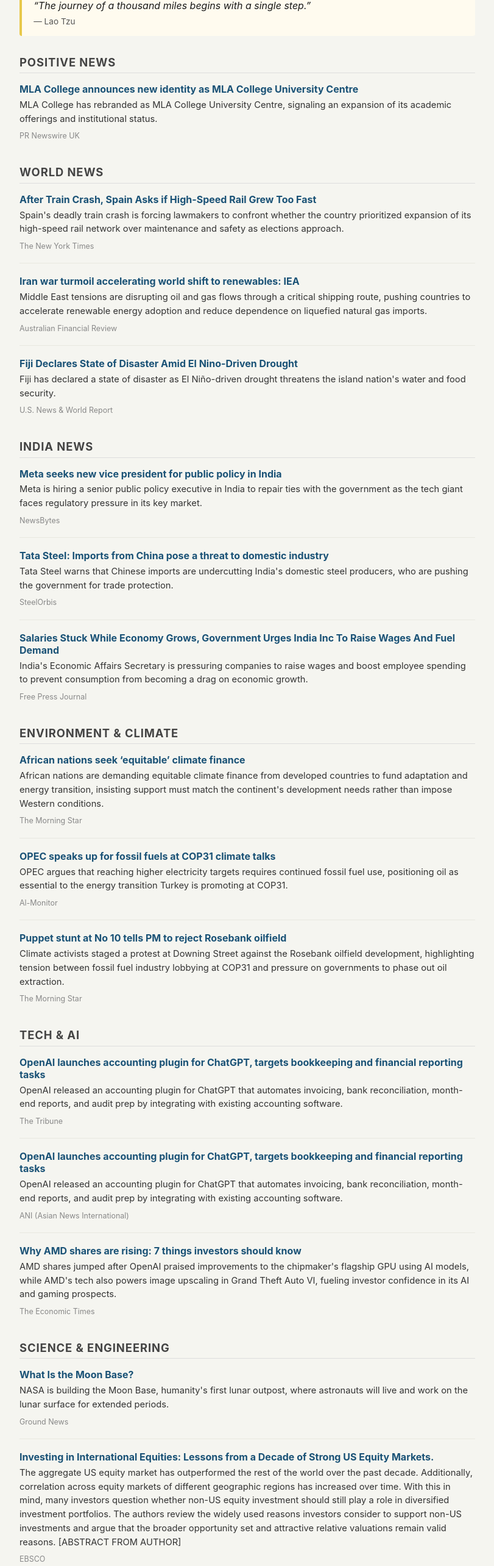
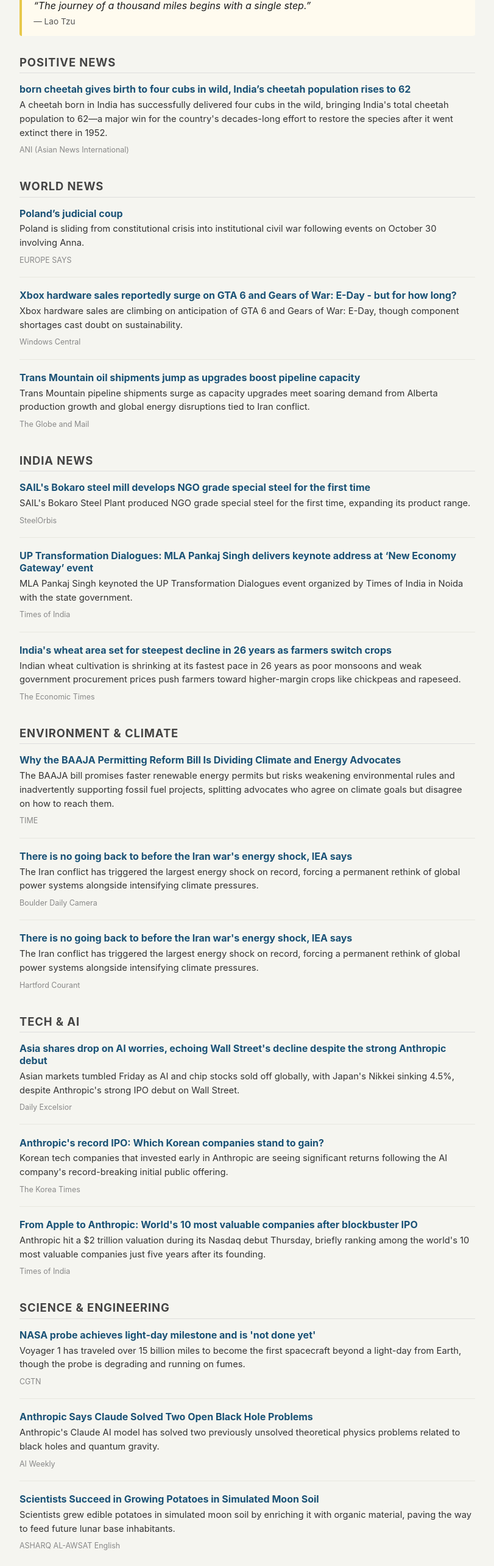
Before and after one commit to gunjantoora/GT-News-Feed, a plain HTML site: page index.html in a window 1280 px wide. Shown: the part 172-2740 px from the top of the page at 61% size, without its empty margins (234-1045 px from the left). Drawn offline with Linux system fonts and the light colour scheme.

Commit message:
chore: daily news feed update 2026-11-20

```diff
--- a/index.html
+++ b/index.html
@@ -3,7 +3,7 @@
 <head>
   <meta charset="UTF-8" />
   <meta name="viewport" content="width=device-width, initial-scale=1.0" />
-  <title>Gunjan's News Feed — Friday, November 20, 2026</title>
+  <title>Gunjan's News Feed — Saturday, November 21, 2026</title>
   <style>
     *, *::before, *::after { box-sizing: border-box; }
     body {
@@ -133,7 +133,7 @@
 <body>
   <header>
     <h1>Gunjan's News Feed</h1>
-    <p class="date">Friday, November 20, 2026</p>
+    <p class="date">Saturday, November 21, 2026</p>
   </header>
 
   <div class="quote-block">
@@ -144,112 +144,117 @@
   <section>
     <h2>Positive News</h2>
     <div class="article">
-      <h3><a href="https://www.prnewswire.co.uk/news-releases/mla-college-announces-new-identity-as-mla-college-university-centre-302944241.html" target="_blank" rel="noopener">MLA College announces new identity as MLA College University Centre</a></h3>
-      <p>MLA College has rebranded as MLA College University Centre, signaling an expansion of its academic offerings and institutional status.</p>
-      <span class="source">PR Newswire UK</span>
+      <h3><a href="https://www.aninews.in/news/national/general-news/botswana-born-cheetah-gives-birth-to-four-cubs-in-wild-india8217s-cheetah-population-rises-to-6220261120122252/" target="_blank" rel="noopener">born cheetah gives birth to four cubs in wild, India’s cheetah population rises to 62</a></h3>
+      <p>A cheetah born in India has successfully delivered four cubs in the wild, bringing India's total cheetah population to 62—a major win for the country's decades-long effort to restore the species after it went extinct there in 1952.</p>
+      <span class="source">ANI (Asian News International)</span>
     </div>
   </section>
   <section>
     <h2>World News</h2>
     <div class="article">
-      <h3><a href="https://www.nytimes.com/2026/11/19/world/europe/spain-trains-infrastructure.html" target="_blank" rel="noopener">After Train Crash, Spain Asks if High-Speed Rail Grew Too Fast</a></h3>
-      <p>Spain's deadly train crash is forcing lawmakers to confront whether the country prioritized expansion of its high-speed rail network over maintenance and safety as elections approach.</p>
-      <span class="source">The New York Times</span>
+      <h3><a href="https://www.europesays.com/3387642/" target="_blank" rel="noopener">Poland’s judicial coup</a></h3>
+      <p>Poland is sliding from constitutional crisis into institutional civil war following events on October 30 involving Anna.</p>
+      <span class="source">EUROPE SAYS</span>
     </div>
     <div class="article">
-      <h3><a href="https://www.afr.com/companies/energy/iran-war-turmoil-accelerating-world-shift-to-renewables-iea-20261119-p61evf" target="_blank" rel="noopener">Iran war turmoil accelerating world shift to renewables: IEA</a></h3>
-      <p>Middle East tensions are disrupting oil and gas flows through a critical shipping route, pushing countries to accelerate renewable energy adoption and reduce dependence on liquefied natural gas imports.</p>
-      <span class="source">Australian Financial Review</span>
+      <h3><a href="https://www.windowscentral.com/gaming/xbox/xbox-hardware-sales-reportedly-surge-on-gta-6-and-gears-of-war-e-day-but-for-how-long" target="_blank" rel="noopener">Xbox hardware sales reportedly surge on GTA 6 and Gears of War: E-Day - but for how long?</a></h3>
+      <p>Xbox hardware sales are climbing on anticipation of GTA 6 and Gears of War: E-Day, though component shortages cast doubt on sustainability.</p>
+      <span class="source">Windows Central</span>
     </div>
     <div class="article">
-      <h3><a href="https://www.usnews.com/news/world/articles/2026-11-18/fiji-declares-state-of-disaster-amid-el-nino-driven-drought" target="_blank" rel="noopener">Fiji Declares State of Disaster Amid El Nino-Driven Drought</a></h3>
-      <p>Fiji has declared a state of disaster as El Niño-driven drought threatens the island nation's water and food security.</p>
-      <span class="source">U.S. News &amp; World Report</span>
+      <h3><a href="https://www.theglobeandmail.com/business/article-trans-mountain-oil-shipments-upgrades-expansion-pipeline-capacity/" target="_blank" rel="noopener">Trans Mountain oil shipments jump as upgrades boost pipeline capacity</a></h3>
+      <p>Trans Mountain pipeline shipments surge as capacity upgrades meet soaring demand from Alberta production growth and global energy disruptions tied to Iran conflict.</p>
+      <span class="source">The Globe and Mail</span>
     </div>
   </section>
   <section>
     <h2>India News</h2>
     <div class="article">
-      <h3><a href="https://www.newsbytesapp.com/news/business/meta-seeks-new-vice-president-for-public-policy-in-india/tldr" target="_blank" rel="noopener">Meta seeks new vice president for public policy in India</a></h3>
-      <p>Meta is hiring a senior public policy executive in India to repair ties with the government as the tech giant faces regulatory pressure in its key market.</p>
-      <span class="source">NewsBytes</span>
-    </div>
-    <div class="article">
-      <h3><a href="https://www.steelorbis.com/steel-news/latest-news/tata-steel-imports-from-china-pose-a-threat-to-domestic-industry-1492026.htm" target="_blank" rel="noopener">Tata Steel: Imports from China pose a threat to domestic industry</a></h3>
-      <p>Tata Steel warns that Chinese imports are undercutting India's domestic steel producers, who are pushing the government for trade protection.</p>
+      <h3><a href="https://www.steelorbis.com/steel-news/latest-news/sails-bokaro-steel-mill-develops-ngo-grade-special-steel-for-the-first-time-1492322.htm" target="_blank" rel="noopener">SAIL's Bokaro steel mill develops NGO grade special steel for the first time</a></h3>
+      <p>SAIL's Bokaro Steel Plant produced NGO grade special steel for the first time, expanding its product range.</p>
       <span class="source">SteelOrbis</span>
     </div>
     <div class="article">
-      <h3><a href="https://www.freepressjournal.in/business/salaries-stuck-while-economy-grows-government-urges-india-inc-to-raise-wages-and-fuel-demand" target="_blank" rel="noopener">Salaries Stuck While Economy Grows, Government Urges India Inc To Raise Wages And Fuel Demand</a></h3>
-      <p>India's Economic Affairs Secretary is pressuring companies to raise wages and boost employee spending to prevent consumption from becoming a drag on economic growth.</p>
-      <span class="source">Free Press Journal</span>
+      <h3><a href="https://timesofindia.indiatimes.com/city/lucknow/up-transformation-dialogues-mla-pankaj-singh-delivers-keynote-address-at-new-economy-gateway-event/articleshow/136016389.cms" target="_blank" rel="noopener">UP Transformation Dialogues: MLA Pankaj Singh delivers keynote address at ‘New Economy Gateway’ event</a></h3>
+      <p>MLA Pankaj Singh keynoted the UP Transformation Dialogues event organized by Times of India in Noida with the state government.</p>
+      <span class="source">Times of India</span>
+    </div>
+    <div class="article">
+      <h3><a href="https://economictimes.indiatimes.com/news/economy/agriculture/indias-wheat-area-set-for-steepest-decline-in-26-years-as-farmers-switch-crops/articleshow/136015985.cms" target="_blank" rel="noopener">India's wheat area set for steepest decline in 26 years as farmers switch crops</a></h3>
+      <p>Indian wheat cultivation is shrinking at its fastest pace in 26 years as poor monsoons and weak government procurement prices push farmers toward higher-margin crops like chickpeas and rapeseed.</p>
+      <span class="source">The Economic Times</span>
     </div>
   </section>
   <section>
     <h2>Environment &amp; Climate</h2>
     <div class="article">
-      <h3><a href="https://morningstaronline.co.uk/article/african-nations-seek-equitable-climate-finance" target="_blank" rel="noopener">African nations seek ‘equitable’ climate finance</a></h3>
-      <p>African nations are demanding equitable climate finance from developed countries to fund adaptation and energy transition, insisting support must match the continent's development needs rather than impose Western conditions.</p>
-      <span class="source">The Morning Star</span>
+      <h3><a href="https://time.com/article/2026/11/19/baaja-permitting-reform-clean-energy/" target="_blank" rel="noopener">Why the BAAJA Permitting Reform Bill Is Dividing Climate and Energy Advocates</a></h3>
+      <p>The BAAJA bill promises faster renewable energy permits but risks weakening environmental rules and inadvertently supporting fossil fuel projects, splitting advocates who agree on climate goals but disagree on how to reach them.</p>
+      <span class="source">TIME</span>
     </div>
     <div class="article">
-      <h3><a href="https://www.al-monitor.com/originals/2026/11/opec-speaks-fossil-fuels-cop31-climate-talks" target="_blank" rel="noopener">OPEC speaks up for fossil fuels at COP31 climate talks</a></h3>
-      <p>OPEC argues that reaching higher electricity targets requires continued fossil fuel use, positioning oil as essential to the energy transition Turkey is promoting at COP31.</p>
-      <span class="source">Al-Monitor</span>
+      <h3><a href="https://www.dailycamera.com/2026/11/19/iran-war-energy-shock-iea/" target="_blank" rel="noopener">There is no going back to before the Iran war's energy shock, IEA says</a></h3>
+      <p>The Iran conflict has triggered the largest energy shock on record, forcing a permanent rethink of global power systems alongside intensifying climate pressures.</p>
+      <span class="source">Boulder Daily Camera</span>
     </div>
     <div class="article">
-      <h3><a href="https://morningstaronline.co.uk/article/puppet-stunt-no-10-tells-pm-reject-rosebank-oilfield" target="_blank" rel="noopener">Puppet stunt at No 10 tells PM to reject Rosebank oilfield</a></h3>
-      <p>Climate activists staged a protest at Downing Street against the Rosebank oilfield development, highlighting tension between fossil fuel industry lobbying at COP31 and pressure on governments to phase out oil extraction.</p>
-      <span class="source">The Morning Star</span>
+      <h3><a href="https://www.courant.com/2026/11/19/iran-war-energy-shock-iea/" target="_blank" rel="noopener">There is no going back to before the Iran war's energy shock, IEA says</a></h3>
+      <p>The Iran conflict has triggered the largest energy shock on record, forcing a permanent rethink of global power systems alongside intensifying climate pressures.</p>
+      <span class="source">Hartford Courant</span>
     </div>
   </section>
   <section>
     <h2>Tech &amp; AI</h2>
     <div class="article">
-      <h3><a href="https://www.tribuneindia.com/news/business/openai-launches-accounting-plugin-for-chatgpt-targets-bookkeeping-and-financial-reporting-tasks/" target="_blank" rel="noopener">OpenAI launches accounting plugin for ChatGPT, targets bookkeeping and financial reporting tasks</a></h3>
-      <p>OpenAI released an accounting plugin for ChatGPT that automates invoicing, bank reconciliation, month-end reports, and audit prep by integrating with existing accounting software.</p>
-      <span class="source">The Tribune</span>
+      <h3><a href="https://www.dailyexcelsior.com/asia-shares-drop-on-ai-worries-echoing-wall-streets-decline-despite-the-strong-anthropic-debut/" target="_blank" rel="noopener">Asia shares drop on AI worries, echoing Wall Street's decline despite the strong Anthropic debut</a></h3>
+      <p>Asian markets tumbled Friday as AI and chip stocks sold off globally, with Japan's Nikkei sinking 4.5%, despite Anthropic's strong IPO debut on Wall Street.</p>
+      <span class="source">Daily Excelsior</span>
     </div>
     <div class="article">
-      <h3><a href="https://www.aninews.in/news/business/openai-launches-accounting-plugin-for-chatgpt-targets-bookkeeping-and-financial-reporting-tasks20261119123610/" target="_blank" rel="noopener">OpenAI launches accounting plugin for ChatGPT, targets bookkeeping and financial reporting tasks</a></h3>
-      <p>OpenAI released an accounting plugin for ChatGPT that automates invoicing, bank reconciliation, month-end reports, and audit prep by integrating with existing accounting software.</p>
-      <span class="source">ANI (Asian News International)</span>
+      <h3><a href="https://www.koreatimes.co.kr/business/20261120/anthropics-record-ipo-which-korean-companies-stand-to-gain" target="_blank" rel="noopener">Anthropic's record IPO: Which Korean companies stand to gain?</a></h3>
+      <p>Korean tech companies that invested early in Anthropic are seeing significant returns following the AI company's record-breaking initial public offering.</p>
+      <span class="source">The Korea Times</span>
     </div>
     <div class="article">
-      <h3><a href="https://economictimes.indiatimes.com/markets/us-stocks/news/why-amd-shares-are-rising-7-things-investors-should-know/slideshow/135980657.cms" target="_blank" rel="noopener">Why AMD shares are rising: 7 things investors should know</a></h3>
-      <p>AMD shares jumped after OpenAI praised improvements to the chipmaker's flagship GPU using AI models, while AMD's tech also powers image upscaling in Grand Theft Auto VI, fueling investor confidence in its AI and gaming prospects.</p>
-      <span class="source">The Economic Times</span>
+      <h3><a href="https://timesofindia.indiatimes.com/business/international-business/from-apple-to-anthropic-worlds-10-most-valuable-companies-after-blockbuster-ipo/articleshow/136014713.cms" target="_blank" rel="noopener">From Apple to Anthropic: World's 10 most valuable companies after blockbuster IPO</a></h3>
+      <p>Anthropic hit a $2 trillion valuation during its Nasdaq debut Thursday, briefly ranking among the world's 10 most valuable companies just five years after its founding.</p>
+      <span class="source">Times of India</span>
     </div>
   </section>
   <section>
     <h2>Science &amp; Engineering</h2>
     <div class="article">
-      <h3><a href="https://ground.news/article/what-is-the-moon-base_3868f3" target="_blank" rel="noopener">What Is the Moon Base?</a></h3>
-      <p>NASA is building the Moon Base, humanity's first lunar outpost, where astronauts will live and work on the lunar surface for extended periods.</p>
-      <span class="source">Ground News</span>
+      <h3><a href="https://news.cgtn.com/news/2026-11-20/NASA-probe-achieves-light-day-milestone-and-is-not-done-yet--1SdW2EGuzhC/p.html" target="_blank" rel="noopener">NASA probe achieves light-day milestone and is 'not done yet'</a></h3>
+      <p>Voyager 1 has traveled over 15 billion miles to become the first spacecraft beyond a light-day from Earth, though the probe is degrading and running on fumes.</p>
+      <span class="source">CGTN</span>
     </div>
     <div class="article">
-      <h3><a href="https://www.ebsco.com/articles/business-and-management/bsu-169696825/investing-in-international-equities-lessons-from-a-decade-of-strong-us-equity-markets/" target="_blank" rel="noopener">Investing in International Equities: Lessons from a Decade of Strong US Equity Markets.</a></h3>
-      <p>The aggregate US equity market has outperformed the rest of the world over the past decade. Additionally, correlation across equity markets of different geographic regions has increased over time. With this in mind, many investors question whether non-US equity investment should still play a role in diversified investment portfolios. The authors review the widely used reasons investors consider to support non-US investments and argue that the broader opportunity set and attractive relative valuations remain valid reasons. [ABSTRACT FROM AUTHOR]</p>
-      <span class="source">EBSCO</span>
+      <h3><a href="https://aiweekly.co/alerts/anthropic-says-claude-solved-two-open-black-hole-problems" target="_blank" rel="noopener">Anthropic Says Claude Solved Two Open Black Hole Problems</a></h3>
+      <p>Anthropic's Claude AI model has solved two previously unsolved theoretical physics problems related to black holes and quantum gravity.</p>
+      <span class="source">AI Weekly</span>
+    </div>
+    <div class="article">
+      <h3><a href="https://english.aawsat.com/varieties/5343466-scientists-succeed-growing-potatoes-simulated-moon-soil" target="_blank" rel="noopener">Scientists Succeed in Growing Potatoes in Simulated Moon Soil</a></h3>
+      <p>Scientists grew edible potatoes in simulated moon soil by enriching it with organic material, paving the way to feed future lunar base inhabitants.</p>
+      <span class="source">ASHARQ AL-AWSAT English</span>
     </div>
   </section>
   <section>
     <h2>Energy</h2>
     <div class="article">
-      <h3><a href="https://scanx.trade/stock-market-news/companies/armee-infotech-signs-mou-msedcl-135-mw-solar-project/56480655" target="_blank" rel="noopener">Armee Infotech wins ₹1,629 crore solar order, exceeds market cap</a></h3>
-      <p>Armee Infotech signed a ₹1,629 crore deal with Maharashtra's power utility for a 135 MW solar project—a contract larger than the company's current market value that will run for 25 years.</p>
+      <h3><a href="https://www.manilatimes.net/2026/11/20/tmt-newswire/pr-newswire/bluetti-launches-black-friday-2026-deals-on-portable-power-solar-panels-and-expansion-batteries/2474477" target="_blank" rel="noopener">BLUETTI Launches Black Friday 2026 Deals on Portable Power, Solar Panels, and Expansion Batteries</a></h3>
+      <p>BLUETTI is running Black Friday discounts through November 30 on portable power stations, solar panels, and expansion batteries, targeting consumers who need backup power for RVs and emergencies.</p>
+      <span class="source">The Manila Times</span>
+    </div>
+    <div class="article">
+      <h3><a href="https://scanx.trade/stock-market-news/companies/jk-cement-buys-27-03-stake-solar-firm-5-14-crore/56652404" target="_blank" rel="noopener">JK Cement buys 27.03% stake in solar firm for ₹5.14 crore</a></h3>
+      <p>JK Cement acquired a 27% stake in solar firm Clean Renewable Energy for ₹5.14 crore to secure captive solar power for its Muddapur plant.</p>
       <span class="source">scanx.trade</span>
     </div>
     <div class="article">
-      <h3><a href="https://www.deccanchronicle.com/southern-states/tamil-nadu/iit-m-summit-focuses-on-energy-storage-reducing-battery-imports-2005743" target="_blank" rel="noopener">IIT-M Summit Focuses on Energy Storage, Reducing Battery Imports</a></h3>
-      <p>IIT-M's energy summit highlighted Tamil Nadu's potential to become South Asia's renewable energy hub, banking on its existing wind and solar generation capacity.</p>
-      <span class="source">Deccan Chronicle</span>
-    </div>
-    <div class="article">
-      <h3><a href="https://www.pv-magazine.com/2026/11/18/states-of-uncertainty/" target="_blank" rel="noopener">States of uncertainty</a></h3>
-      <p>U.S. community solar faces turbulence after the Biden administration terminated the $7 billion Solar for All program in 2025, alongside new domestic content rules and tax credit removals, though demand persists despite the setbacks.</p>
-      <span class="source">pv magazine</span>
+      <h3><a href="https://scanx.trade/stock-market-news/companies/acme-solar-commissions-57-69-mw-fdre-project-rajasthan/56649234" target="_blank" rel="noopener">ACME Solar commissions 57.69 MW FDRE project in Rajasthan</a></h3>
+      <p>ACME Solar commissioned a 57.69 MW battery storage system paired with 100.02 MW of solar capacity in Rajasthan, with power contracted to NHPC Limited.</p>
+      <span class="source">scanx.trade</span>
     </div>
   </section>
 
```
